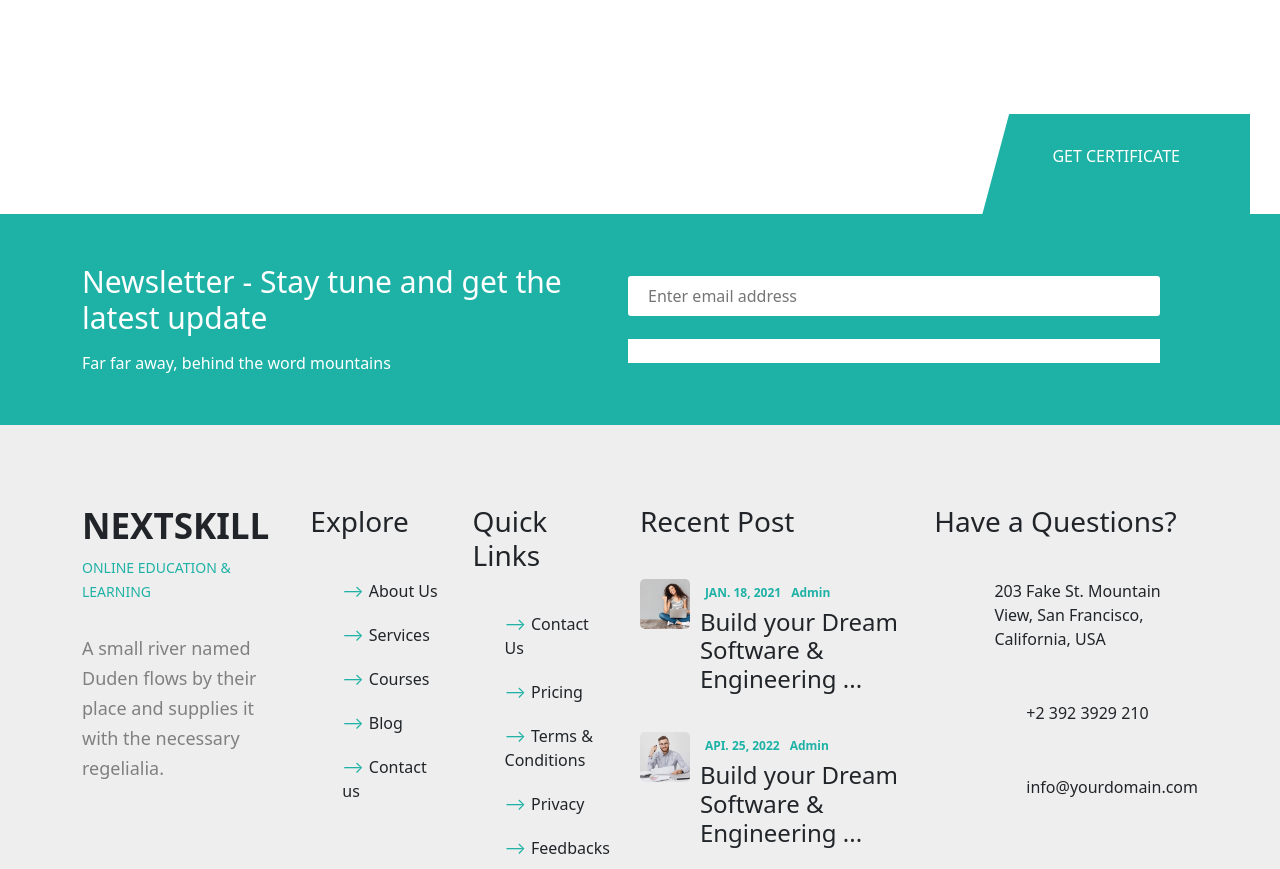
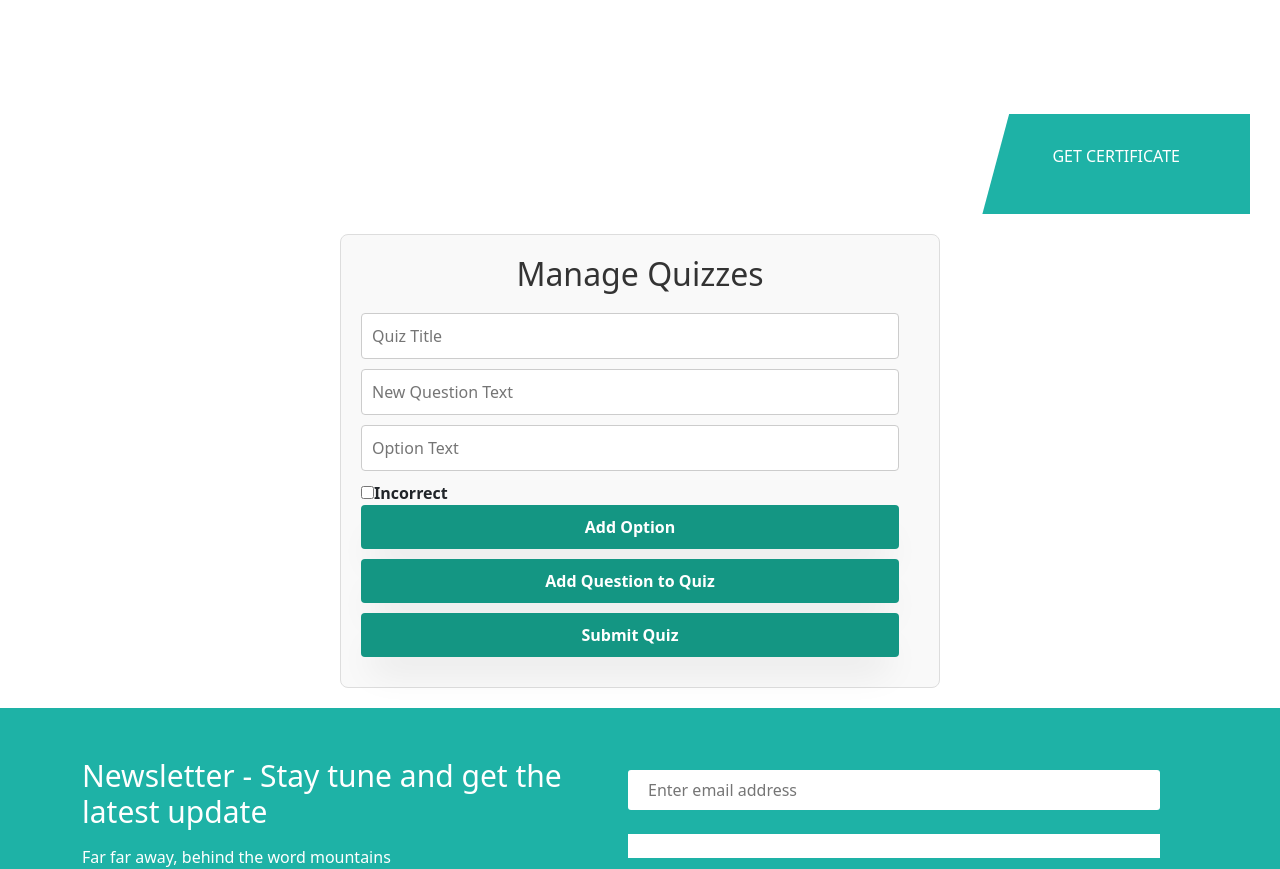
Before and after one commit to nithinkatru/E-learning-Platform---Empowering-Education-in-the-Digital-Age, a React (Create React App) app: page /QuizManager in a window 1280 px wide. Shown: the top 869 px of the page. Built offline with nearby package versions, Linux system fonts and the light colour scheme.

Commit message:
Sprint 3 final push

```diff
--- a/src/App.js
+++ b/src/App.js
@@ -15,6 +15,12 @@ import AdminDashboard from './components/Admin/Admindashboard.jsx';
 import Coursespage from './components/Admin/CoursesPage.jsx';
 import StudentDashboard from './components/StudentDashboard/StudentWelcome.jsx';
 import ExploreCourses from "./components/StudentDashboard/ExploreCourses.jsx";
+// import AnalyticsPage from "./components/Admin/AnalyticsPage.jsx";
+import QuizManager from "./components/Admin/QuizManager.jsx";
+import TakeExam from "./components/StudentDashboard/TakeExam.jsx";
+// import SuperAdmin from "./components/Superadmin/Superadmin.jsx";
+
+
 
 
 
@@ -37,12 +43,10 @@ function App() {
         <Route exact path='/ExploreCourses' element={<ExploreCourses />} />
         <Route exact path='/courses' element={<CourseHome />} />
         <Route exact path='/team' element={<Team />} />
-
-
-
-
-
-
+        {/* <Route exact path='/AnalyticsPage' element={<AnalyticsPage />} /> */}
+        <Route exact path='/QuizManager' element={<QuizManager />} />
+        <Route exact path='/TakeExam' element={<TakeExam />} />
+        {/* <Route exact path='/SuperAdmin' element={<SuperAdmin />} /> */}
       </Routes>
       <Footer />
     </div>
--- /dev/null
+++ b/src/components/Admin/QuizManager.css
@@ -0,0 +1,75 @@
+.manage-quizzes-container {
+    background-color: #f9f9f9; /* Background color for the container */
+    border: 1px solid #ddd; /* Border color */
+    border-radius: 8px; /* Rounded corners */
+    padding: 20px;
+    max-width: 600px; /* Adjust based on your preference */
+    margin: 20px auto; /* Centering the container */
+  }
+
+  .manage-quizzes-container h2 {
+    color: #333; /* Heading color */
+    text-align: center;
+    margin-bottom: 20px;
+  }
+
+  .manage-quizzes-container input[type="text"],
+  .manage-quizzes-container button {
+    display: block;
+    width: calc(100% - 20px); /* Full width minus padding */
+    margin-bottom: 10px;
+    padding: 10px;
+    border-radius: 4px;
+    border: 1px solid #ccc; /* Border color */
+  }
+
+  .manage-quizzes-container button {
+    background-color:#149683 !important;;
+    color: white;
+    border: none;
+    cursor: pointer;
+    font-weight: bold;
+  }
+
+  .manage-quizzes-container button:hover {
+    background-color: #149683; /* Darker green on hover */
+  }
+
+  .manage-quizzes-container .option-container {
+    display: flex;
+    align-items: center;
+    margin-bottom: 10px;
+  }
+
+  .manage-quizzes-container .option-container input[type="text"] {
+    flex-grow: 1;
+    margin-right: 10px;
+  }
+
+  .manage-quizzes-container .option-container label {
+    margin-left: 10px;
+  }
+
+  .manage-quizzes-container .question-container {
+    background-color: #e7e7e7; /* Light gray background for questions */
+    border: 1px solid #ccc; /* Border color for questions */
+    padding: 10px;
+    border-radius: 4px;
+    margin-bottom: 10px;
+  }
+
+  .manage-quizzes-container .question-text {
+    font-weight: bold;
+    margin-bottom: 5px;
+  }
+
+  .manage-quizzes-container .remove-question-btn {
+    background-color: #f44336; /* Red background for remove button */
+    margin-top: 10px;
+  }
+
+  .manage-quizzes-container .remove-question-btn:hover {
+    background-color: #d32f2f; /* Darker red on hover */
+  }
+
+  /* Add any other styles as needed */
--- /dev/null
+++ b/src/components/Admin/QuizManager.jsx
@@ -0,0 +1,136 @@
+import React, { useState } from 'react';
+import axios from 'axios';
+import './QuizManager.css';
+
+function ManageQuizzes() {
+  const [quizzes, setQuizzes] = useState([]);
+  const [quizTitle, setQuizTitle] = useState('');
+  const [questions, setQuestions] = useState([]);
+  const [newQuestionText, setNewQuestionText] = useState('');
+  const [newOptions, setNewOptions] = useState([{ optionText: '', isCorrect: false }]);
+
+  // Function to handle changes to the quiz title input
+  const handleQuizTitleChange = (e) => {
+    console.log('Quiz Title Changed:', e.target.value);
+    setQuizTitle(e.target.value);
+  };
+
+  // Function to handle changes to the new question text input
+  const handleNewQuestionTextChange = (e) => {
+    console.log('New Question Text Changed:', e.target.value);
+    setNewQuestionText(e.target.value);
+  };
+
+  // Function to handle changes to the option text inputs
+  const handleOptionTextChange = (index, text) => {
+    console.log(`Option Text Changed at index ${index}:`, text);
+    const updatedOptions = newOptions.map((option, i) =>
+      i === index ? { ...option, optionText: text } : option
+    );
+    setNewOptions(updatedOptions);
+  };
+
+  // Function to handle changes to the option correctness checkboxes
+  const handleOptionCorrectChange = (index) => {
+    console.log(`Option Correctness Toggled at index ${index}`);
+    const updatedOptions = newOptions.map((option, i) =>
+      i === index ? { ...option, isCorrect: !option.isCorrect } : option
+    );
+    setNewOptions(updatedOptions);
+  };
+
+  // Function to add a new option input field
+  const handleAddOption = () => {
+    console.log('Adding New Option');
+    setNewOptions([...newOptions, { optionText: '', isCorrect: false }]);
+  };
+
+  // Function to add the new question and its options to the list of questions
+  const handleAddQuestion = () => {
+    console.log('Adding New Question');
+    setQuestions([...questions, { questionText: newQuestionText, options: newOptions }]);
+    setNewQuestionText('');
+    setNewOptions([{ optionText: '', isCorrect: false }]);
+  };
+
+  // Function to remove a question from the list of questions
+  const handleRemoveQuestion = (questionIndex) => {
+    console.log(`Removing Question at index ${questionIndex}`);
+    const updatedQuestions = questions.filter((_, i) => i !== questionIndex);
+    setQuestions(updatedQuestions);
+  };
+
+  // Function to submit the quiz
+  const handleSubmitQuiz = async () => {
+    const newQuiz = {
+      title: quizTitle,
+      questions: questions
+    };
+    console.log('Submitting Quiz:', newQuiz);
+
+    // Change the URL to match your server's port
+    try {
+      const response = await axios.post('http://localhost:5000/api/quizzes', newQuiz);
+      console.log('Quiz Submitted Successfully:', response.data);
+      setQuizzes([...quizzes, response.data]);
+      setQuizTitle('');
+      setQuestions([]);
+    } catch (error) {
+      console.error('Error Submitting Quiz:', error.response ? error.response.data : error.message);
+    }
+  };
+
+  return (
+    <div className="manage-quizzes-container">
+      <h2>Manage Quizzes</h2>
+      <div>
+        <input
+          type="text"
+          placeholder="Quiz Title"
+          value={quizTitle}
+          onChange={handleQuizTitleChange}
+        />
+      </div>
+      {questions.map((question, index) => (
+        <div className="question-container" key={index}>
+          <p>{question.questionText}</p>
+          {question.options.map((option, optIndex) => (
+            <div key={optIndex}>
+              {option.optionText} - {option.isCorrect ? "Correct" : "Incorrect"}
+            </div>
+          ))}
+          <button onClick={() => handleRemoveQuestion(index)}>Remove Question</button>
+        </div>
+      ))}
+      <div>
+        <input
+          type="text"
+          placeholder="New Question Text"
+          value={newQuestionText}
+          onChange={handleNewQuestionTextChange}
+        />
+        {newOptions.map((option, index) => (
+          <div key={index}>
+            <input
+              type="text"
+              placeholder="Option Text"
+              value={option.optionText}
+              onChange={(e) => handleOptionTextChange(index, e.target.value)}
+            />
+            <input
+              type="checkbox"
+              checked={option.isCorrect}
+              onChange={() => handleOptionCorrectChange(index)}
+            />
+            <label>{option.isCorrect ? "Correct" : "Incorrect"}</label>
+          </div>
+        ))}
+        <button onClick={handleAddOption}>Add Option</button>
+        <button onClick={handleAddQuestion}>Add Question to Quiz</button>
+      </div>
+      <button onClick={handleSubmitQuiz}>Submit Quiz</button>
+    </div>
+  );
+}
+
+export default ManageQuizzes;
```
